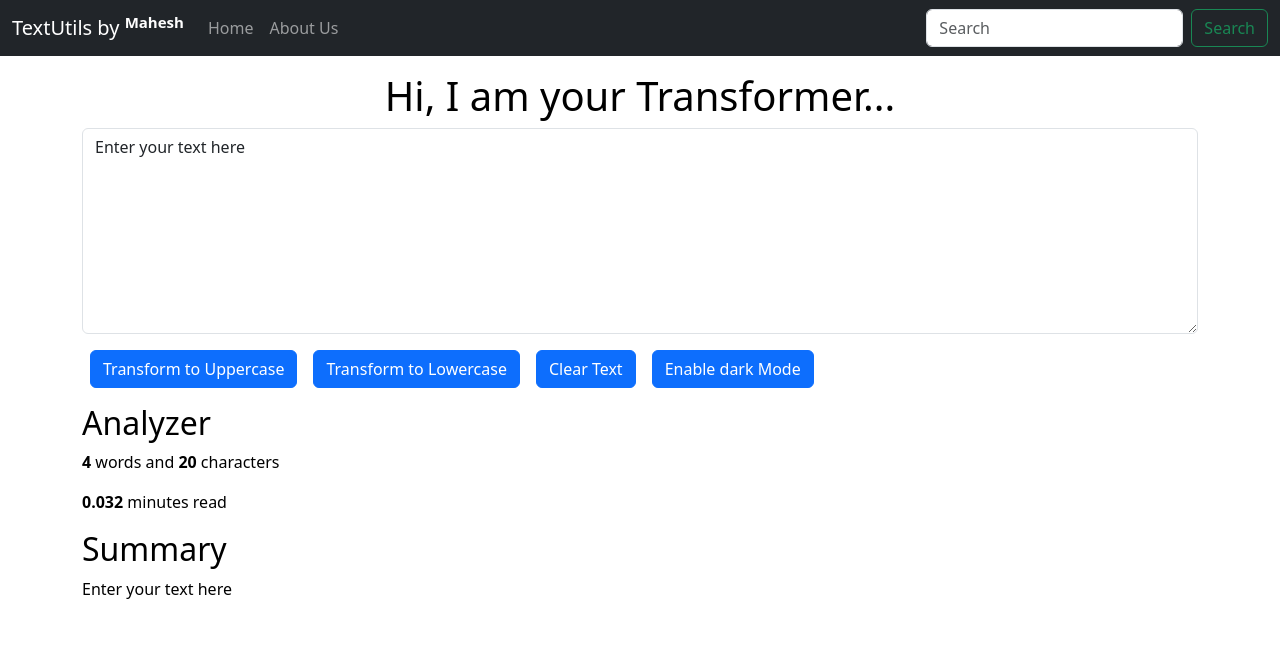
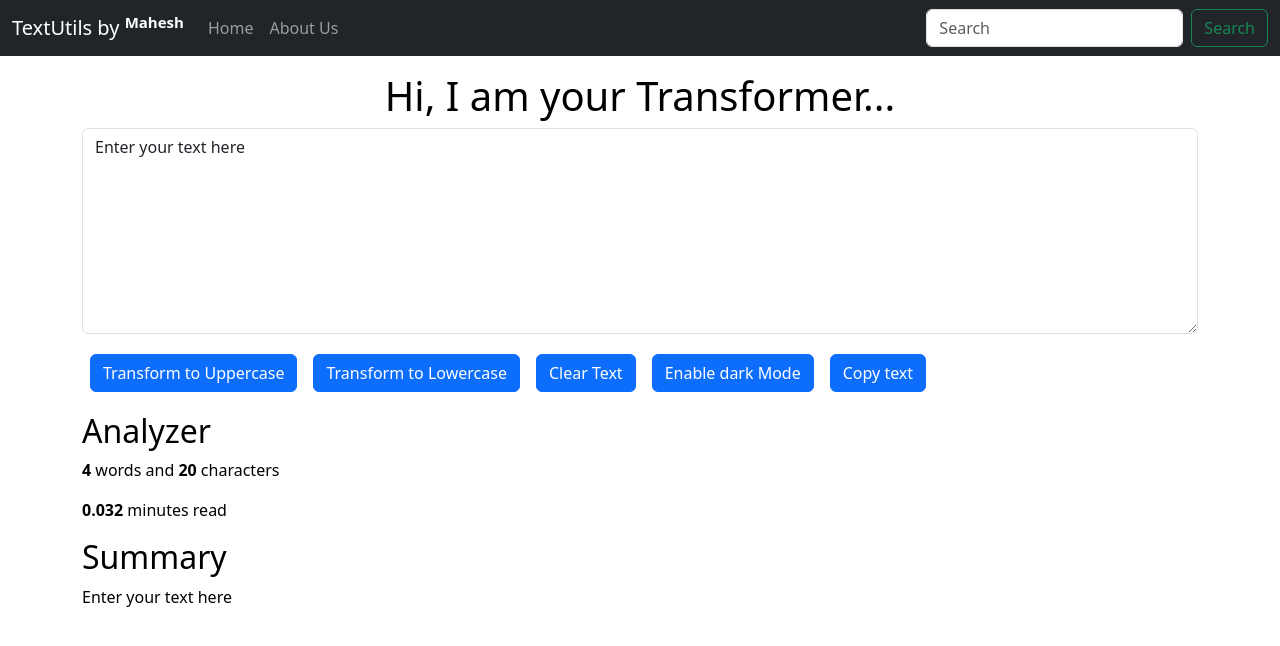
Before and after one commit to maheshmore667/Text-Transformer, a React (Create React App) app: page / in a window 1280 px wide. Shown: the top 646 px of the page. Built offline with nearby package versions, Linux system fonts and the light colour scheme.

Commit message:
Copy text functionality implemented

```diff
--- a/src/Components/TextContainer.js
+++ b/src/Components/TextContainer.js
@@ -35,7 +35,10 @@ export default function TextContainer() {
             backgroundColor : "white"
         });
        }
+    }
 
+    const copyText = () =>{
+        navigator.clipboard.writeText(text);
     }
 
 
@@ -47,13 +50,14 @@ export default function TextContainer() {
         <div className="mb-3">
                 <div className="mb-3  text-center">
                 <h1>Hi, I am your Transformer... </h1>
-                <textarea className="form-control" value = {text} id="exampleFormControlTextarea1" rows="8" onChange={handleOnChange}></textarea>
+                <textarea className="form-control" value = {text} id="textToTransform" rows="8" onChange={handleOnChange}></textarea>
                 </div>
         </div>
-        <button className="btn btn-primary mx-2" onClick={handleUppercase}>Transform to Uppercase</button>
-        <button className="btn btn-primary mx-2" onClick={handleLowercase}>Transform to Lowercase</button>
-        <button className="btn btn-primary mx-2" onClick={cleartext}>Clear Text</button>
-        <button className="btn btn-primary mx-2" onClick={enableDarkMode}>Enable dark Mode</button>
+        <button className="btn btn-primary mx-2 my-1" onClick={handleUppercase}>Transform to Uppercase</button>
+        <button className="btn btn-primary mx-2 my-1" onClick={handleLowercase}>Transform to Lowercase</button>
+        <button className="btn btn-primary mx-2 my-1" onClick={cleartext}>Clear Text</button>
+        <button className="btn btn-primary mx-2 my-1" onClick={enableDarkMode}>Enable dark Mode</button>
+        <button className="btn btn-primary mx-2 my-1" onClick={copyText}>Copy text</button>
     </div>
     <div className="my-3">
         <h2>Analyzer</h2>
```
